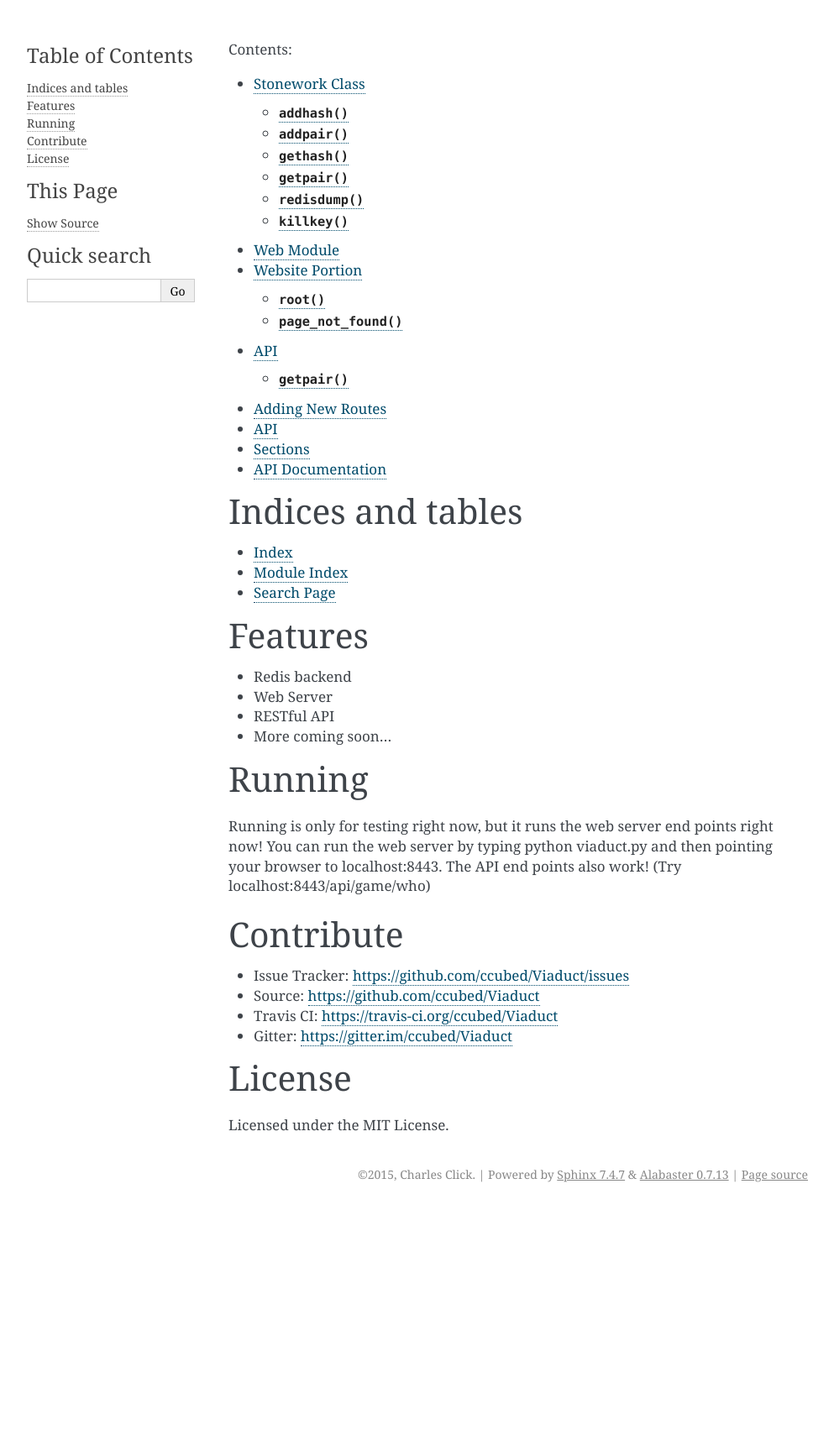
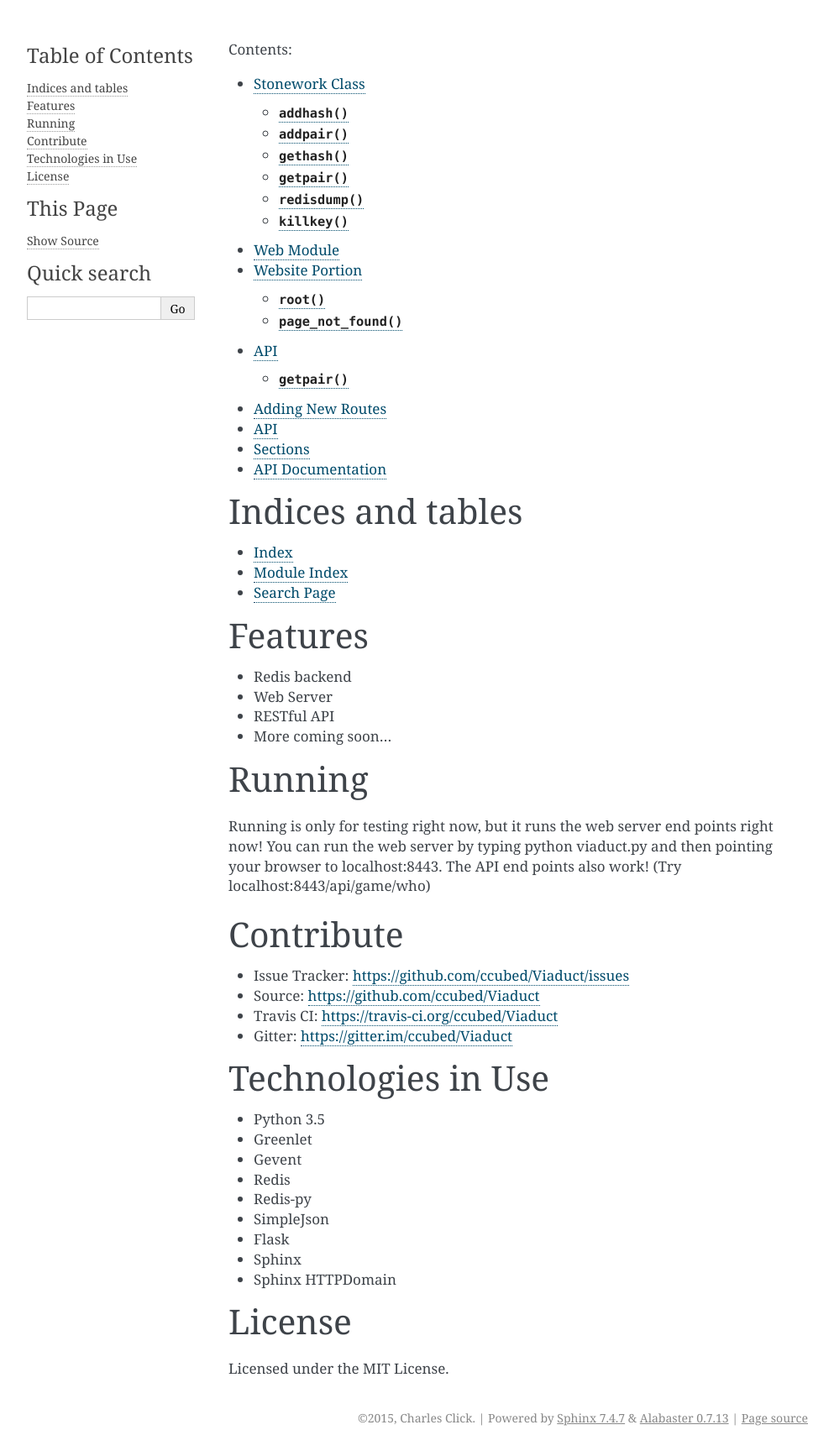
Before and after one commit to ccubed/Viaduct, a Sphinx documentation site: the page built from docs/index.rst, in a window 1280 px wide. Shown: the whole page at 84% size, without its empty margins (148-1141 px from the left). Built offline with Sphinx 7.4.7, drawn with Linux system fonts in a browser that asks for light colours; before the commit the page ends 1438 px from its top, so only the background shows below that.

Commit message:
Forgot something

```diff
--- a/docs/index.rst
+++ b/docs/index.rst
@@ -36,6 +36,18 @@ Contribute
 - Travis CI: https://travis-ci.org/ccubed/Viaduct
 - Gitter: https://gitter.im/ccubed/Viaduct
 
+Technologies in Use
+===================
+* Python 3.5
+* Greenlet
+* Gevent
+* Redis
+* Redis-py
+* SimpleJson
+* Flask
+* Sphinx
+* Sphinx HTTPDomain
+
 License
 =======
 
```
